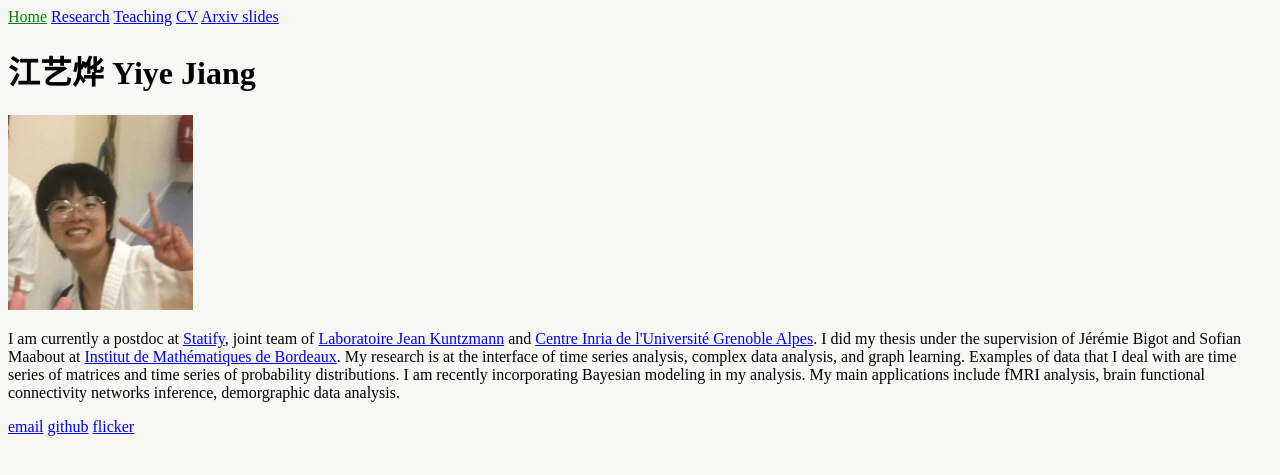
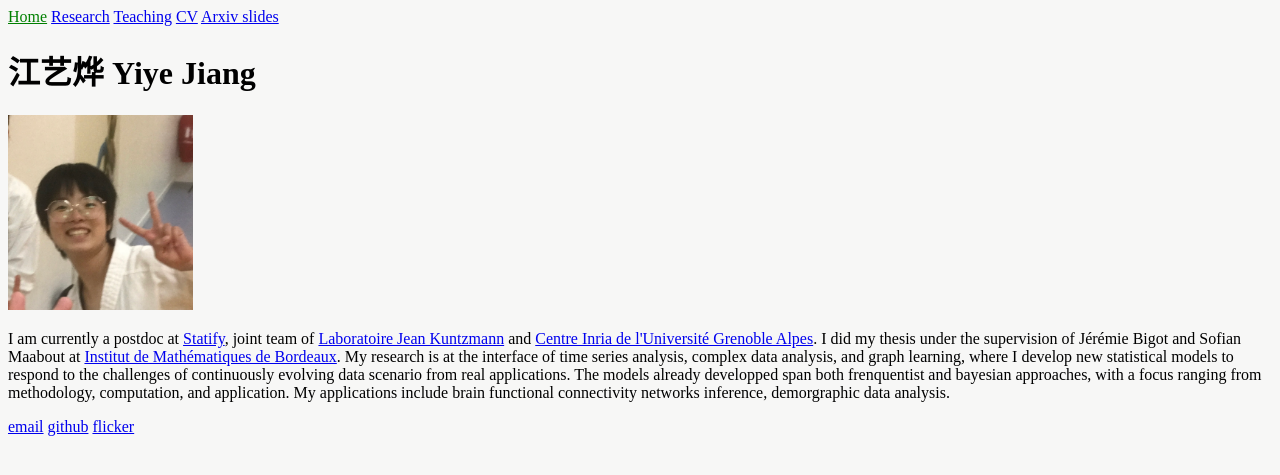
Before and after one commit to yiyej/yiyej.github.io, a Jekyll site: the page built from index.html, in a window 1280 px wide. Shown: the top 475 px of the page. Built offline with Jekyll 4.4.1, drawn with Linux system fonts in a browser that asks for light colours.

Commit message:
Update index.html

```diff
--- a/index.html
+++ b/index.html
@@ -9,8 +9,11 @@ title: Home
 <p>
 I am currently a postdoc at <a href="https://team.inria.fr/statify/">Statify</a>, joint team of <a href="https://www-ljk.imag.fr">Laboratoire Jean Kuntzmann</a> and <a href="https://www.inria.fr/fr/centre-inria-universite-grenoble-alpes">Centre Inria de l'Université Grenoble Alpes</a>. I did my thesis under the supervision of Jérémie Bigot and Sofian Maabout at <a href="https://www.math.u-bordeaux.fr/imb/spip.php?lang=fr">Institut de Mathématiques de Bordeaux</a>.
 
-My research is at the interface of time series analysis, complex data analysis, and graph learning. Examples of data that I deal with are time series of matrices and time series of probability distributions.
-I am recently incorporating Bayesian modeling in my analysis. My main applications include fMRI analysis, brain functional connectivity networks inference, demorgraphic data analysis.
+My research is at the interface of time series analysis, complex data analysis, and graph learning,
+where I develop new statistical models to respond to the challenges of continuously evolving data scenario from real applications.
+The models already developped span both frenquentist and bayesian approaches, with a focus ranging from methodology, computation, and application.
+
+My applications include brain functional connectivity networks inference, demorgraphic data analysis.
 
 
 </p>
```
